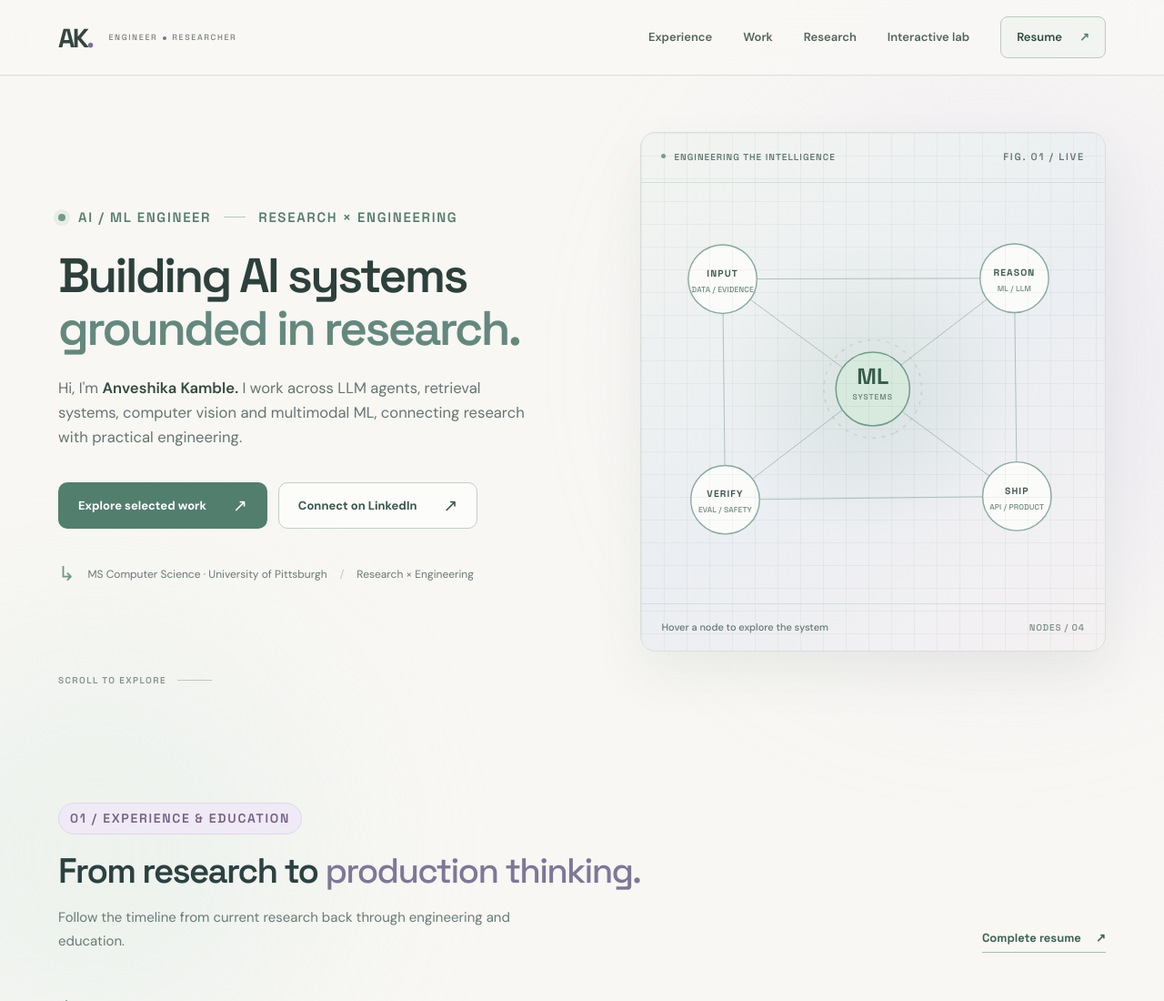
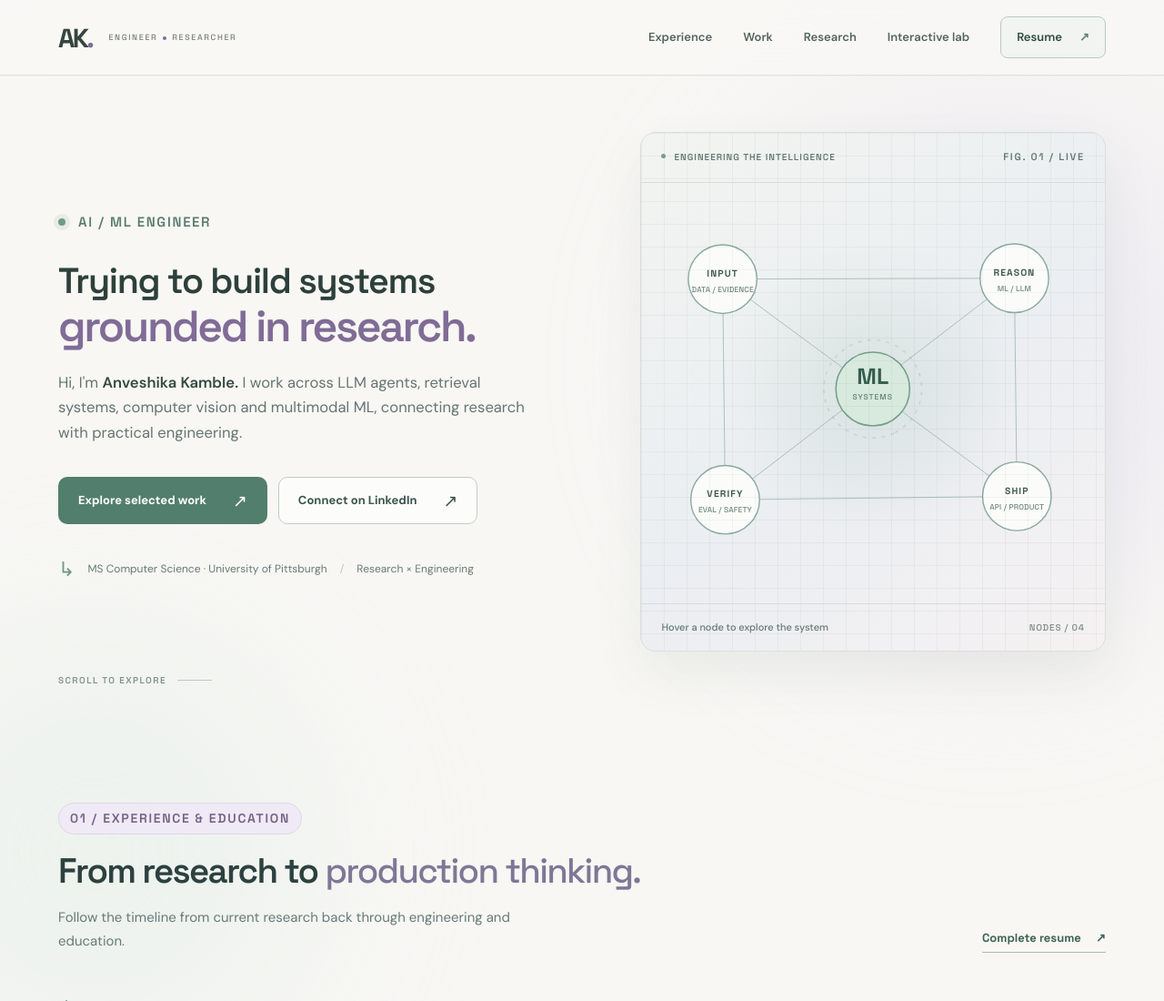
Before and after one commit to Anveshika06/Anveshika_profile, a plain HTML site: page index.html in a window 1280 px wide. Shown: the top 1100 px of the page at 91% size. Drawn offline with Linux system fonts and the light colour scheme.

Commit message:
updated version

```diff
--- a/index.html
+++ b/index.html
@@ -39,8 +39,8 @@
   <main id="main">
     <section class="hero shell" aria-labelledby="hero-title">
       <div class="hero-copy">
-        <p class="eyebrow"><span class="signal-dot"></span> AI / ML ENGINEER <span class="eyebrow-rule"></span> RESEARCH × ENGINEERING</p>
-        <h1 id="hero-title">Building AI systems <span class="headline-accent">grounded in research.</span></h1>
+        <p class="eyebrow"><span class="signal-dot"></span> AI / ML ENGINEER</p>
+        <h1 id="hero-title"><span class="headline-prefix">Trying to build systems</span> <span class="headline-accent">grounded in research.</span></h1>
         <p class="hero-lede">Hi, I'm <strong>Anveshika Kamble.</strong> I work across LLM agents, retrieval systems, computer vision and multimodal ML, connecting research with practical engineering.</p>
         <div class="hero-actions">
           <a href="#work" class="button button-primary">Explore selected work <span aria-hidden="true">↗</span></a>
--- a/styles.css
+++ b/styles.css
@@ -54,11 +54,13 @@ button:focus-visible,a:focus-visible,textarea:focus-visible {outline-color:#647d
 .nav-links .nav-resume:hover {background:#e4eee6;border-color:#799987}
 .nav-resume span {color:#5d8071}
 .eyebrow,.section-index,.role-type {color:#587b70}
-.eyebrow-rule {background:#b4c9be}
+.eyebrow-rule {
+  display:none;
+}
 .signal-dot {background:#719b86;box-shadow:0 0 0 5px rgba(117,158,138,.12)}
 .hero {isolation:isolate}
 .hero h1 {color:#2d403c}
-.headline-accent {color:#65887e}
+.headline-accent {color:#806c96}
 .period {color:#ab96bd}
 .hero-lede {color:#657572}
 .hero-lede strong {color:#344942}
@@ -208,12 +210,17 @@ button:focus-visible,a:focus-visible,textarea:focus-visible {outline-color:#647d
 body {font-size:15px}
 .hero {min-height:630px; padding-top:62px; padding-bottom:78px}
 .hero h1 {
-  font-size:clamp(2.75rem,4.15vw,4.4rem);
+  font-size:clamp(2.55rem,3.75vw,4rem);
   line-height:1.09;
   letter-spacing:-.05em;
   max-width:670px;
   margin-top:24px;
   margin-bottom:22px;
+}
+.headline-prefix {
+  display:inline-block;
+  font-size:.82em;
+  letter-spacing:-.035em;
 }
 .hero-lede {font-size:clamp(15px,1.3vw,17px);line-height:1.65;max-width:525px}
 .hero-meta {margin-top:32px}
```
